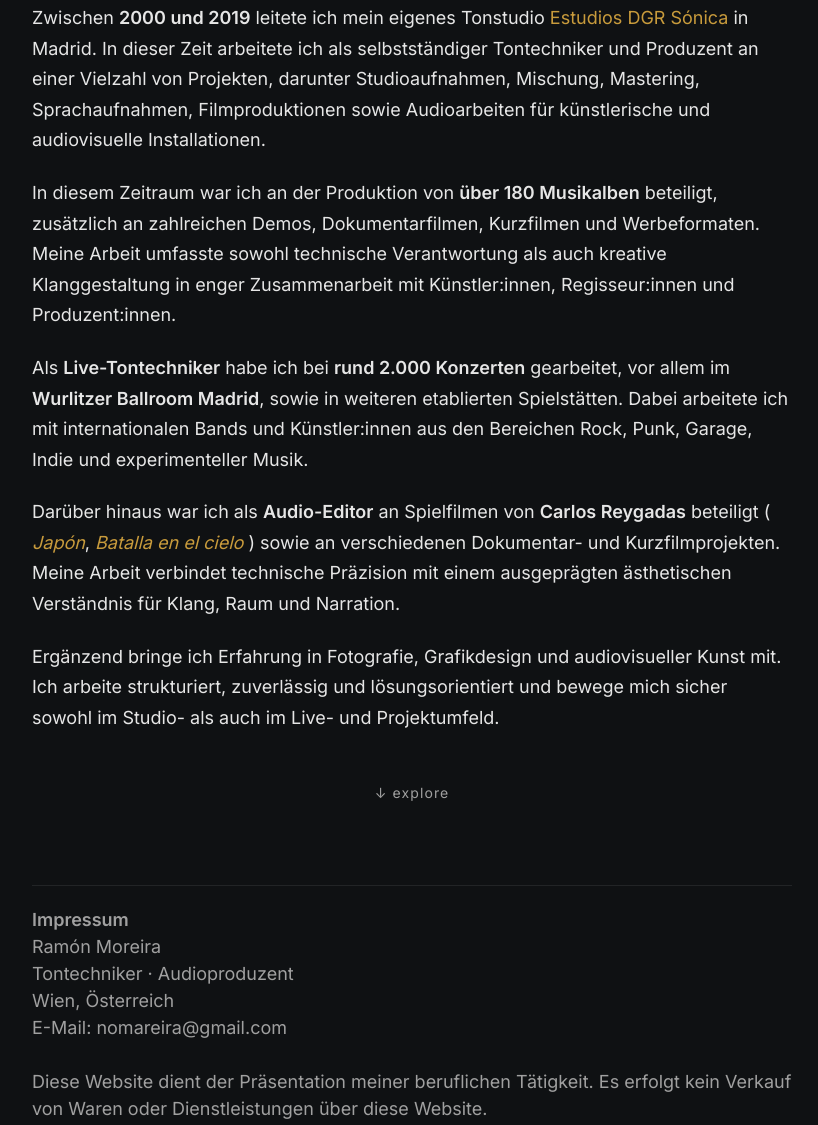
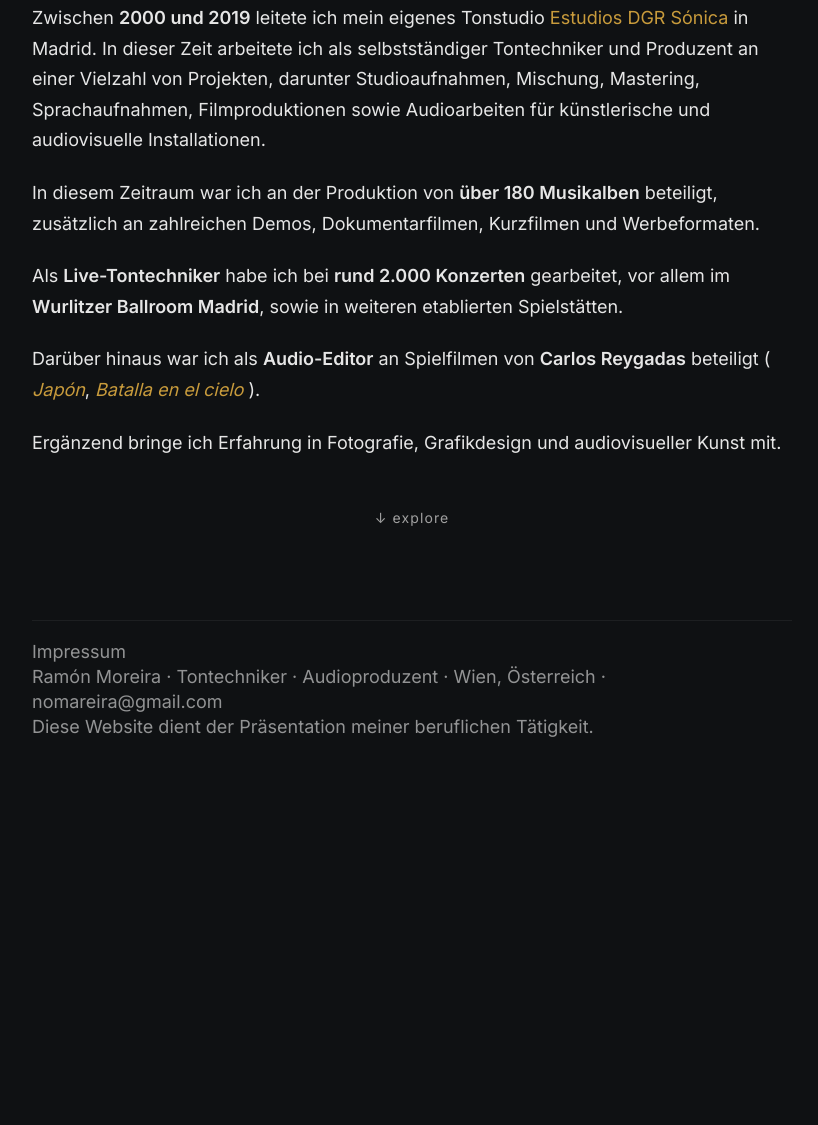
Before and after one commit to nomareira/ramon-moreira-sound, a plain HTML site: page index.html in a window 1280 px wide. Shown: the part 676-1801 px from the top of the page, without its empty margins (228-1046 px from the left). After the commit the page ends 1498 px from the top, so only its background shows below. Drawn offline with Linux system fonts and the light colour scheme.

Commit message:
Update index.html

```diff
--- a/index.html
+++ b/index.html
@@ -136,18 +136,22 @@
       text-align: center;
     }
 
-    /* IMPRESSUM */
+    /* IMPRESSUM — MUY PEQUEÑO */
     .impressum {
-      margin-top: 80px;
-      padding-top: 20px;
-      border-top: 1px solid rgba(255,255,255,0.08);
-      font-size: 12px;
-      color: var(--text-secondary);
-      line-height: 1.5;
+      margin-top: 90px;
+      padding-top: 18px;
+      border-top: 1px solid rgba(255,255,255,0.06);
+      font-size: 10.5px;
+      color: rgba(255,255,255,0.55);
+      line-height: 1.4;
+    }
+
+    .impressum strong {
+      font-weight: 400;
     }
 
     .impressum a {
-      color: var(--text-secondary);
+      color: rgba(255,255,255,0.55);
     }
 
     .impressum a:hover {
@@ -165,6 +169,10 @@
 
       .hero-text h1 {
         font-size: 28px;
+      }
+
+      .impressum {
+        font-size: 10px;
       }
     }
   </style>
@@ -205,17 +213,14 @@
       <p>
         In diesem Zeitraum war ich an der Produktion von
         <strong>über 180 Musikalben</strong> beteiligt, zusätzlich an zahlreichen
-        Demos, Dokumentarfilmen, Kurzfilmen und Werbeformaten. Meine Arbeit umfasste
-        sowohl technische Verantwortung als auch kreative Klanggestaltung in enger
-        Zusammenarbeit mit Künstler:innen, Regisseur:innen und Produzent:innen.
+        Demos, Dokumentarfilmen, Kurzfilmen und Werbeformaten.
       </p>
 
       <p>
         Als <strong>Live-Tontechniker</strong> habe ich bei
         <strong>rund 2.000 Konzerten</strong> gearbeitet, vor allem im
         <strong>Wurlitzer Ballroom Madrid</strong>, sowie in weiteren etablierten
-        Spielstätten. Dabei arbeitete ich mit internationalen Bands und Künstler:innen
-        aus den Bereichen Rock, Punk, Garage, Indie und experimenteller Musik.
+        Spielstätten.
       </p>
 
       <p>
@@ -223,15 +228,12 @@
         <strong>Carlos Reygadas</strong> beteiligt (
         <a href="https://www.imdb.com/es/title/tt0322824/?ref_=nm_knf_t_3" target="_blank"><em>Japón</em></a>,
         <a href="https://www.imdb.com/es/title/tt0387055/?ref_=nm_knf_t_2" target="_blank"><em>Batalla en el cielo</em></a>
-        ) sowie an verschiedenen Dokumentar- und Kurzfilmprojekten. Meine Arbeit
-        verbindet technische Präzision mit einem ausgeprägten ästhetischen Verständnis
-        für Klang, Raum und Narration.
+        ).
       </p>
 
       <p>
         Ergänzend bringe ich Erfahrung in Fotografie, Grafikdesign und audiovisueller
-        Kunst mit. Ich arbeite strukturiert, zuverlässig und lösungsorientiert und
-        bewege mich sicher sowohl im Studio- als auch im Live- und Projektumfeld.
+        Kunst mit.
       </p>
 
       <div class="hint">↓ explore</div>
@@ -241,13 +243,9 @@
     <footer class="impressum">
       <p>
         <strong>Impressum</strong><br>
-        Ramón Moreira<br>
-        Tontechniker · Audioproduzent<br>
-        Wien, Österreich<br>
-        E-Mail:
-        <a href="mailto:nomareira@gmail.com">nomareira@gmail.com</a><br><br>
+        Ramón Moreira · Tontechniker · Audioproduzent · Wien, Österreich ·
+        <a href="mailto:nomareira@gmail.com">nomareira@gmail.com</a><br>
         Diese Website dient der Präsentation meiner beruflichen Tätigkeit.
-        Es erfolgt kein Verkauf von Waren oder Dienstleistungen über diese Website.
       </p>
     </footer>
 
```
